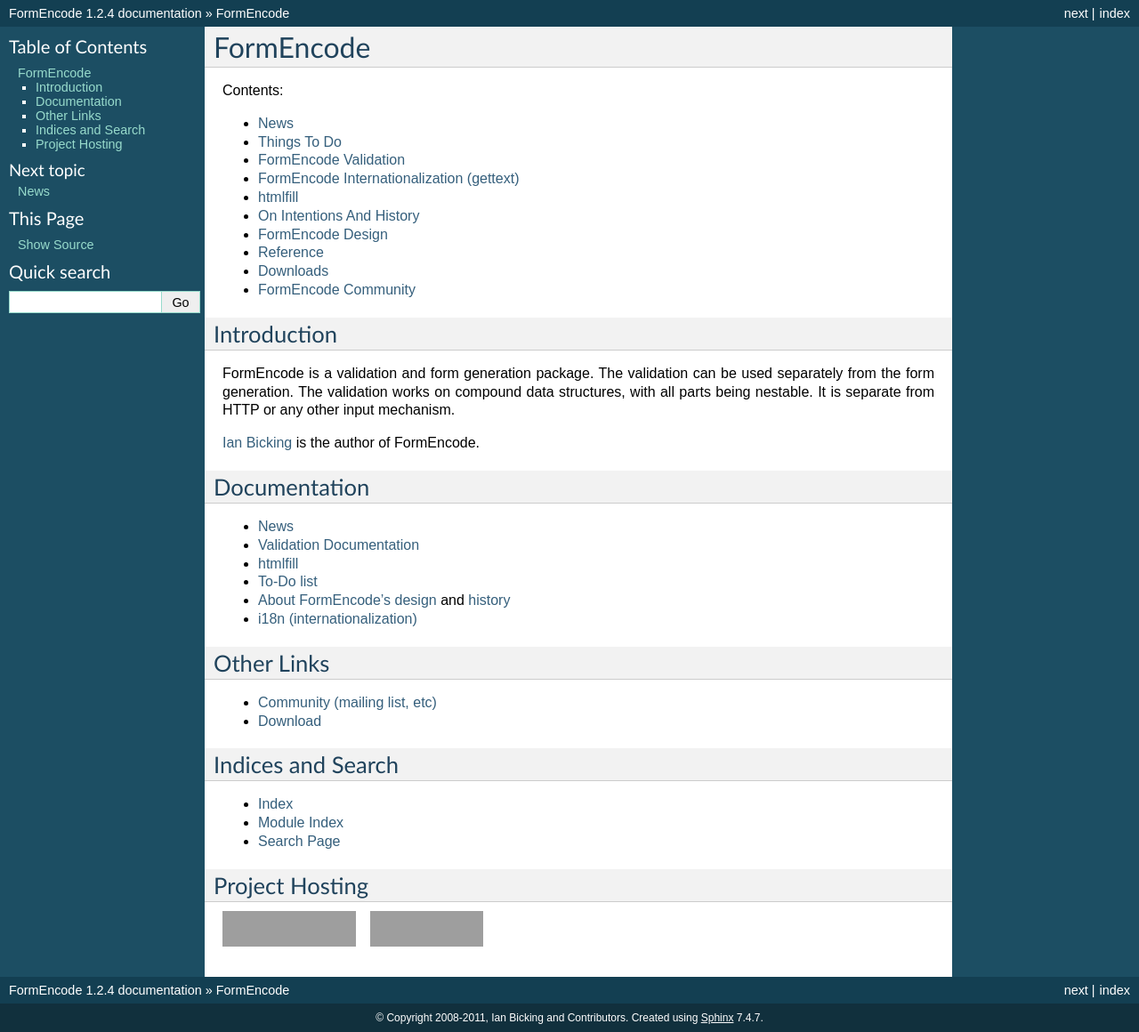
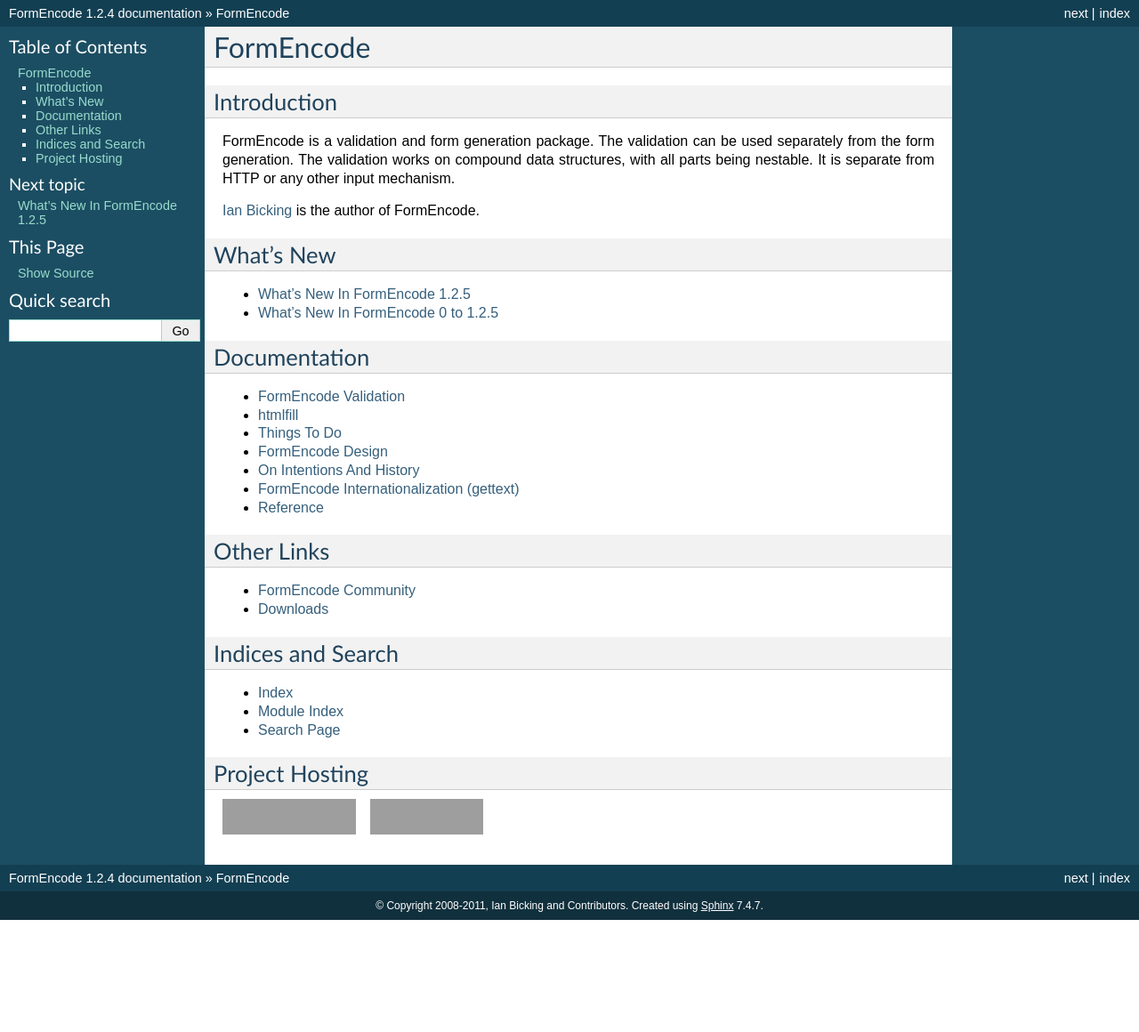
Before and after one commit to formencode/formencode, a Sphinx documentation site: the page built from docs/index.txt, in a window 1280 px wide. Shown: the whole page at 89% size. Built offline with Sphinx 7.4.7, drawn with Linux system fonts in a browser that asks for light colours; pages that are not in the unit, such as notebooks, are missing from menus; after the commit the page ends 1034 px from its top, so only the background shows below that; grey boxes are pictures that could not be loaded.

Commit message:
Integrate what's new, coerce old news into what's new and remove redundant TOC for what seems like a TOC.

```diff
--- a/docs/index.txt
+++ b/docs/index.txt
@@ -1,22 +1,5 @@
 FormEncode
 ==========
-
-
-Contents:
-
-.. toctree::
-   :maxdepth: 1
-
-   news
-   ToDo
-   Validator
-   i18n
-   htmlfill
-   history
-   Design
-   modules
-   download
-   community
 
 
 Introduction
@@ -32,22 +15,39 @@
 .. _Ian Bicking: http://ianbicking.org
 
 
+What's New
+----------
+
+.. toctree::
+   :maxdepth: 1
+
+   whatsnew-1.2.5
+   whatsnew-0-to-1.2.4
+
+
 Documentation
 -------------
 
-* `News <news.html>`_
-* `Validation Documentation <Validator.html>`_
-* `htmlfill <htmlfill.html>`_
-* `To-Do list <ToDo.html>`_
-* `About FormEncode's design <Design.html>`_ and `history <history.html>`_
-* `i18n (internationalization) <i18n.html>`_
+.. toctree::
+   :maxdepth: 1
+
+   Validator
+   htmlfill
+   ToDo
+   Design
+   history
+   i18n
+   modules
 
 
 Other Links
 -----------
 
-* `Community (mailing list, etc) <community.html>`_
-* `Download <download.html>`_
+.. toctree::
+   :maxdepth: 1
+
+   community
+   download
 
 
 Indices and Search
--- /dev/null
+++ b/docs/whatsnew-1.2.5.txt
@@ -0,0 +1,34 @@
+What's New In FormEncode 1.2.5
+==============================
+
+This article explains the latest changes in `FormEncode` version 1.2.5 as
+compared to its predecessor, `FormEncode` 1.2.4.
+
+Project Changes
+---------------
+
+* New official BitBucket code repository at `formencode/official-formencode
+  <http://bitbucket.org/formencode/official-formencode>`_.
+
+Feature Additions
+-----------------
+
+- The method `field_is_empty` was added to
+    :class:`formencode.validators.FormValidator` so subclasses can use the same
+    logic for emptiness and users can override it if necessary.
+
+Backwards Incompatibilities
+---------------------------
+
+- The view attribute is no longer considered special when scanning Compound
+    validators and Schemas for validators.
+
+- The :class:`formencode.validators.RequireIfMissing` and `RequireIfPresent` form
+    validators now use the same empty/missing logic as the `is_empty` method of
+    :class:`formencode.api.FancyValidator`.
+
+Documentation Enhancements
+--------------------------
+
+- Superceded news with whatsnew documents that will be archived for each
+    version. Archived all news prior to 1.2.5 in :doc:`/whatsnew-0-to-1.2.4`.
```
Also changed, not shown: docs/whatsnew-0-to-1.2.4.txt (renamed from docs/news.txt, +2 -8 lines).
